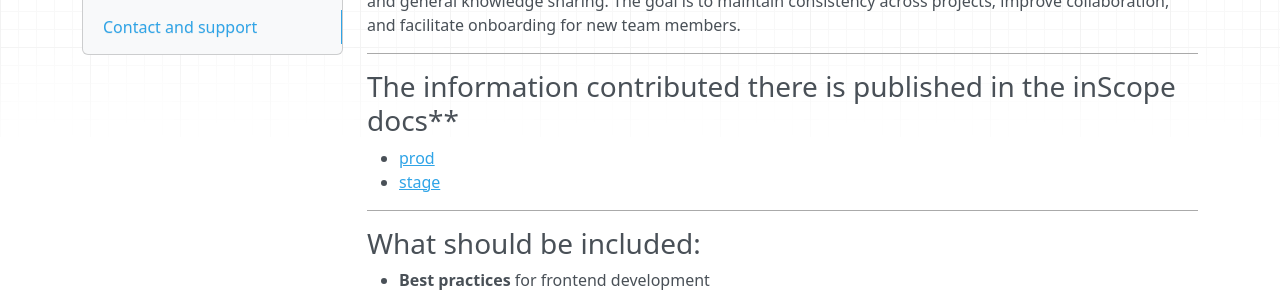
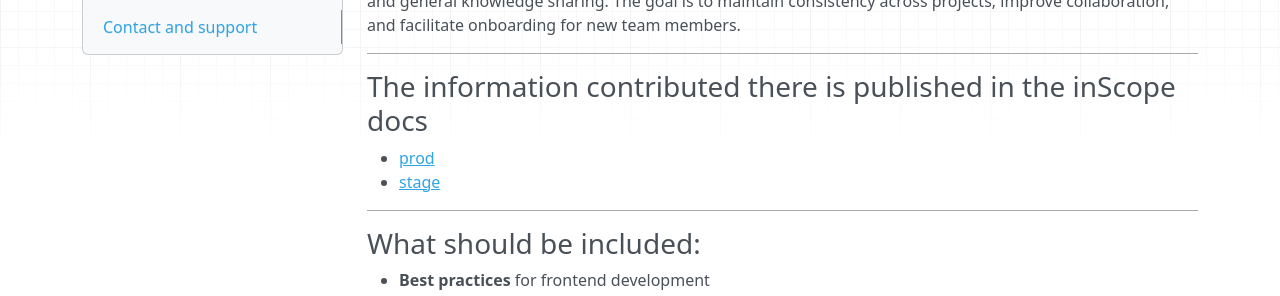
Before and after one commit to fhlavac/frontend-experience-docs, an MkDocs documentation site: the page built from pages/index.md, in a window 1280 px wide and 1094 px high. Shown: the part 169-465 px from the top of the window. Built offline with MkDocs 1.6.1, drawn with Linux system fonts in a browser that asks for light colours; nearby versions of some CDN libraries.

```diff
--- a/pages/index.md
+++ b/pages/index.md
@@ -4,7 +4,7 @@ This repository serves as a centralized hub for the **Platform Experience UI tea
 
 ---
 
-### The information contributed there is published in the inScope docs**
+### The information contributed there is published in the inScope docs
 - [prod](https://inscope.corp.redhat.com/docs/default/component/frontend-experience-docs/)
 - [stage](https://inscope.corp.stage.redhat.com/docs/default/component/frontend-experience-docs/)
 
```
